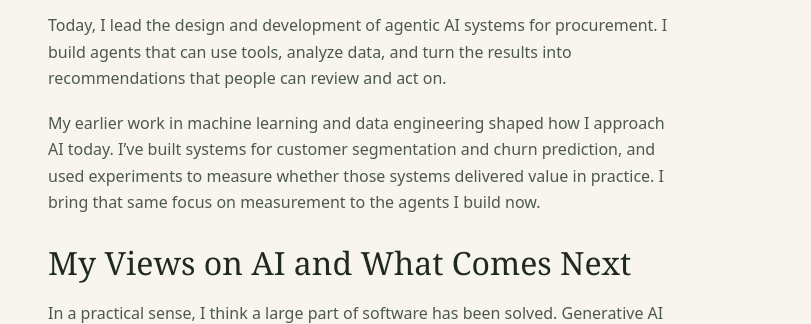
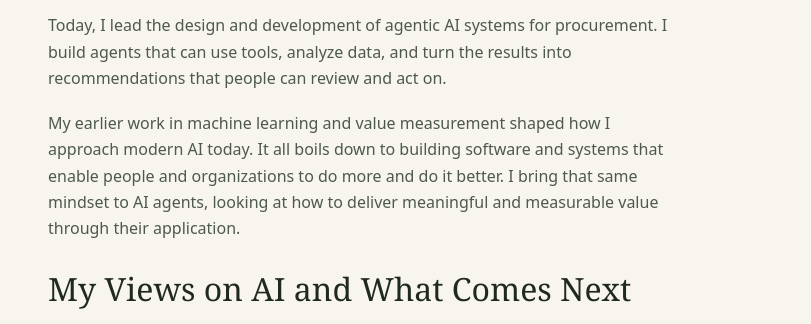
Before and after one commit to JonathanOkeke/Website, a plain HTML site: page about/index.html in a window 1280 px wide. Shown: the part 317-641 px from the top of the page, 0-811 px from the left. Drawn offline with Linux system fonts and the light colour scheme.

Commit message:
Update About Me perspective on measuring AI value

```diff
--- a/about/index.html
+++ b/about/index.html
@@ -31,7 +31,7 @@
         </header>
         <div class="prose">
           <p>Today, I lead the design and development of agentic AI systems for procurement. I build agents that can use tools, analyze data, and turn the results into recommendations that people can review and act on.</p>
-          <p>My earlier work in machine learning and data engineering shaped how I approach AI today. I’ve built systems for customer segmentation and churn prediction, and used experiments to measure whether those systems delivered value in practice. I bring that same focus on measurement to the agents I build now.</p>
+          <p>My earlier work in machine learning and value measurement shaped how I approach modern AI today. It all boils down to building software and systems that enable people and organizations to do more and do it better. I bring that same mindset to AI agents, looking at how to deliver meaningful and measurable value through their application.</p>
           <h2>My Views on AI and What Comes Next</h2>
           <p>In a practical sense, I think a large part of software has been solved. Generative AI has made it much faster for me to turn an idea into working code, test it, and improve it. I use these tools every day, and I’m just as interested in what they make possible for whole organizations when they become part of how teams work.</p>
           <p>I believe robotics is the next frontier. I’ve always been fascinated by what it takes for a machine to learn and act in the real world. I’m especially interested in the feedback loop that lets a robot try something, see where it went wrong, and use that experience to do better the next time. I spend a lot of my free time exploring how robots can build on what they learn and put it to use. One day, I’d like to help build robots that learn from their mistakes, get better with experience, and help us do more.</p>
```
